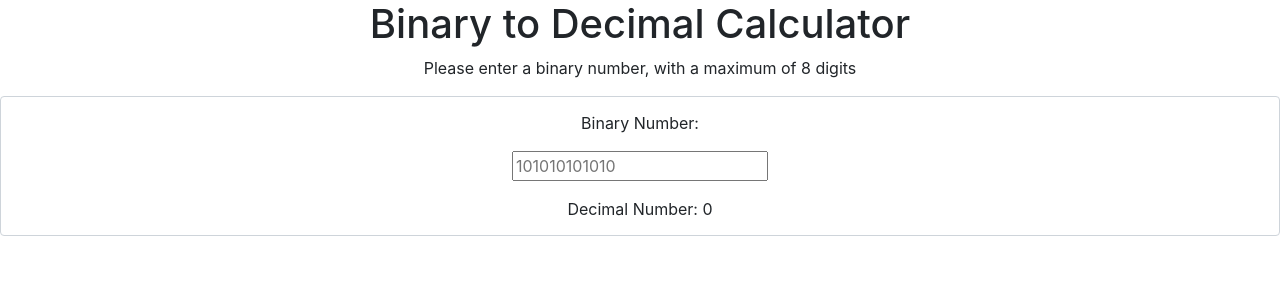
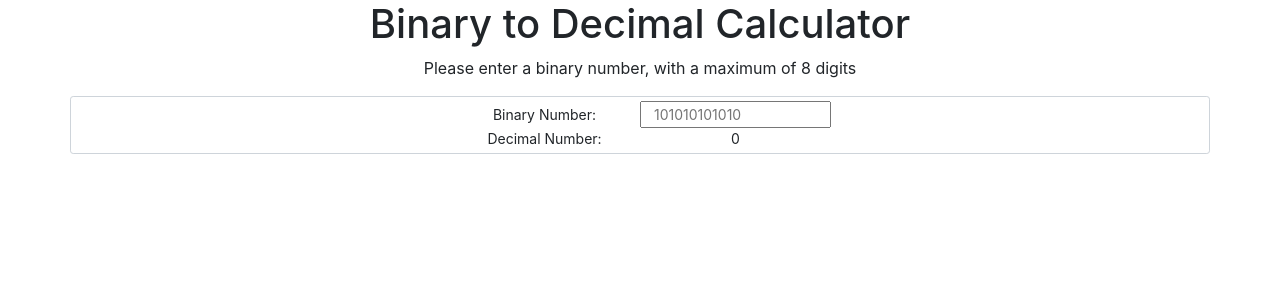
Before and after one commit to joseph-belmonte/bin2dec-converter, a React (Create React App) app in the folder bin2dec/: page / in a window 1280 px wide. Shown: the top 300 px of the page. Built offline with nearby package versions, Linux system fonts and the light colour scheme.

Commit message:
Update Calculator.js
add basic styling

```diff
--- a/bin2dec/src/Calculator.js
+++ b/bin2dec/src/Calculator.js
@@ -46,12 +46,13 @@ const Calculator = () => {
             {/* Title */}
             <h1 className='card-title'> Binary to Decimal Calculator </h1>
             <p className='card-text'> Please enter a binary number, with a maximum of 8 digits</p>
-            <div className='form-control'>
-                <div id='inputs' className='py-2'>
-                    <form>
+            <div className='form-control form-control-sm container-sm'>
+                <div id='inputs' >
+                    <form className='row justify-content-center'>
                         {/* Input Binary Number */}
-                        <p> Binary Number:</p>
+                        <p className='col-2 align-items-center my-auto'> Binary Number:</p>
                         <input
+                            className='col-2'
                             name="binary"
                             type="text"
                             placeholder="101010101010"
@@ -59,9 +60,12 @@ const Calculator = () => {
                         />
                     </form>
                 </div>
-                <div id='outputs' className='py-2'>
+                <div id='outputs' className='row justify-content-center'>
                     {/* Output Decimal number */}
-                    Decimal Number: {decimal}
+                    <p className='col-md-2 align-items-center my-auto'> Decimal Number: </p>
+                    <p className='col-md-2 align-items-center my-auto'> {decimal} </p>
+
+
                 </div>
             </div>
         </div >
```
